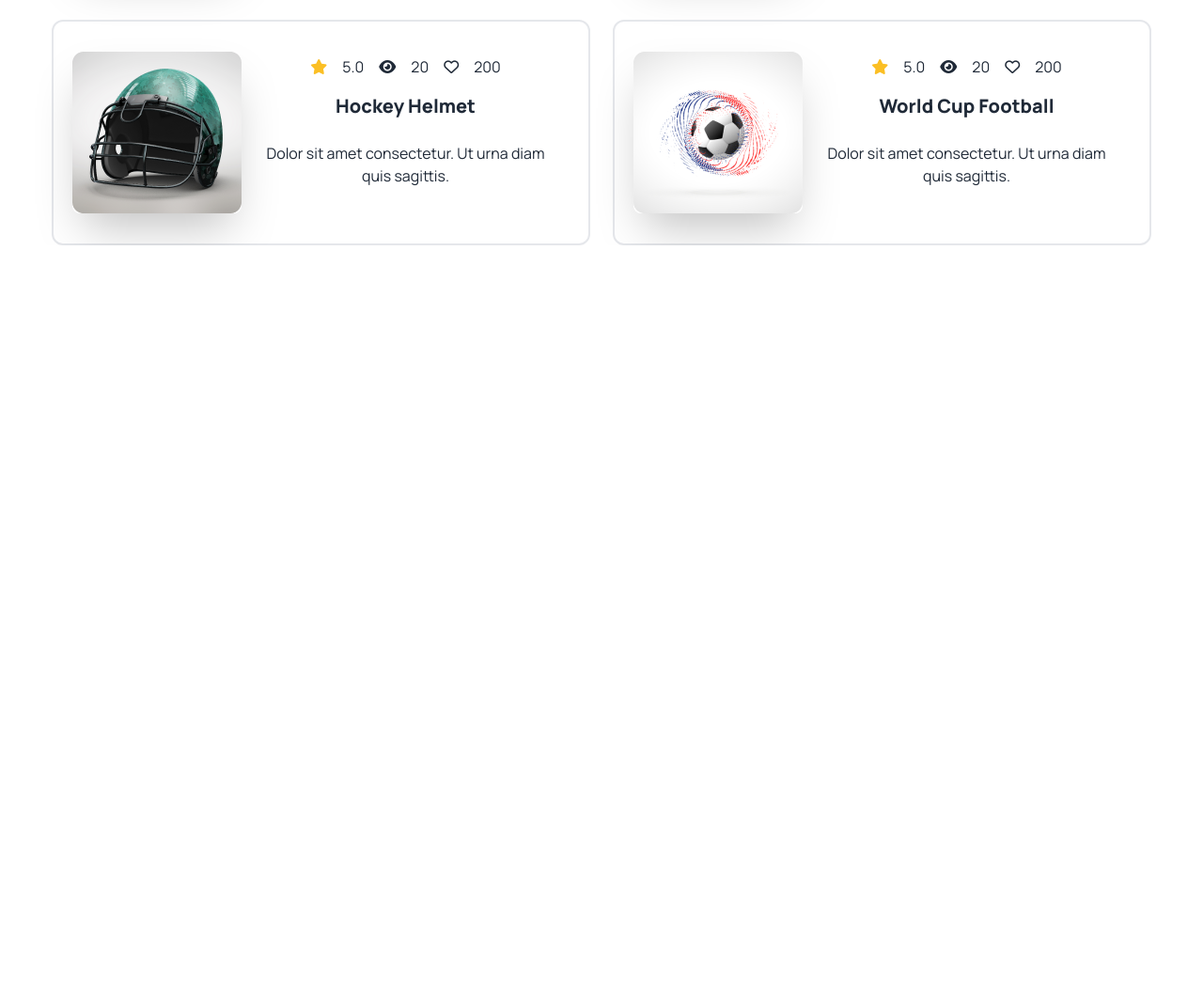
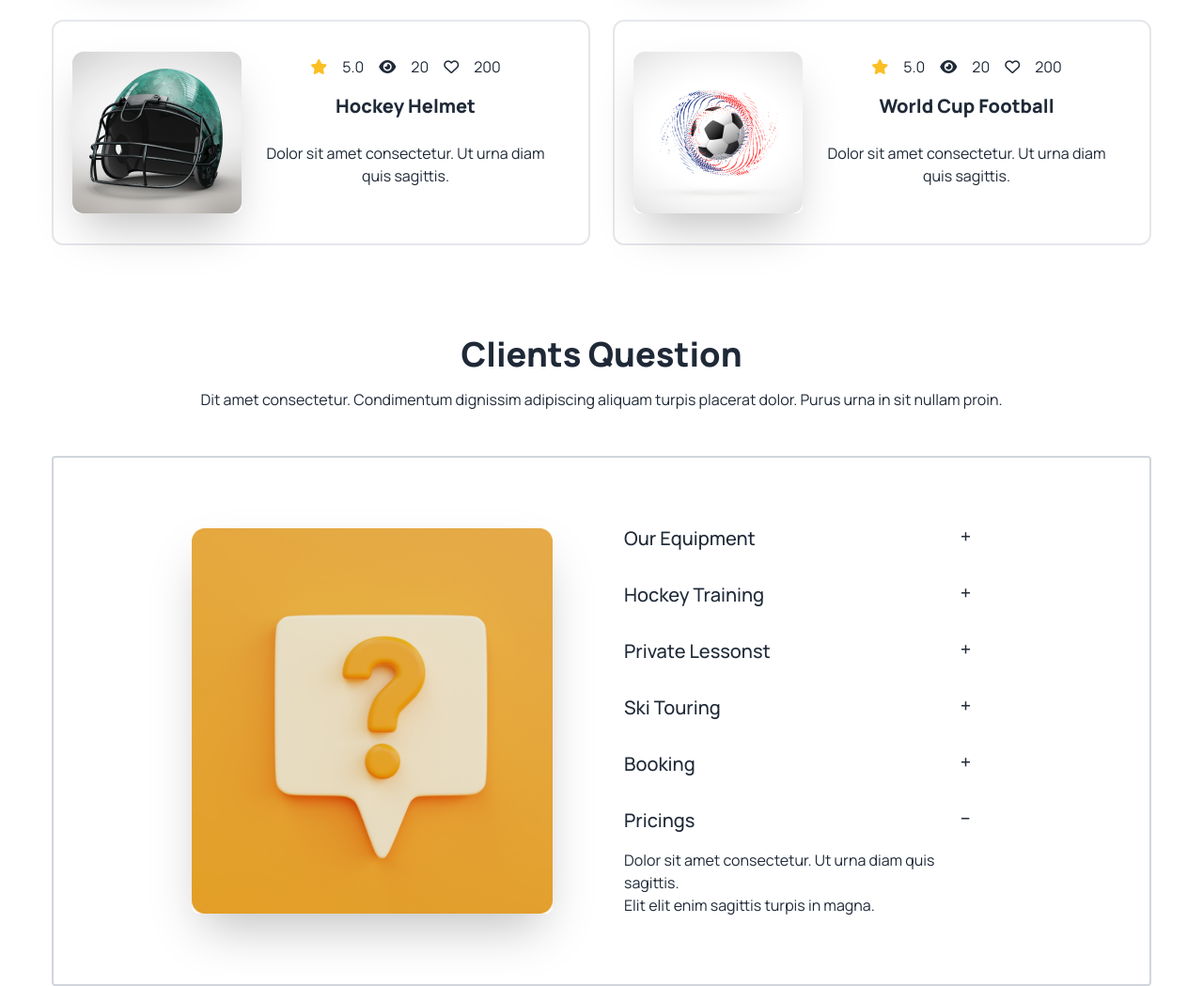
Before and after one commit to nafiulalis/hockeys, a plain HTML site: page index.html in a window 1280 px wide. Shown: the part 2937-3986 px from the top of the page at 94% size. Before the commit the page ends 3198 px from the top, so only its background shows below. Drawn offline with nearby package versions, Linux system fonts and the light colour scheme.

Commit message:
Client Section added

```diff
--- a/index.html
+++ b/index.html
@@ -327,6 +327,86 @@
                 </div>
             </div>
         </section>
+        <!-- Client Section -->
+        <section>
+            <div class="text-center mt-24 space-y-4">
+                <h2 class="text-4xl font-extrabold">Clients Question</h2>
+                <p>Dit amet consectetur. Condimentum dignissim adipiscing aliquam turpis placerat dolor. Purus urna in
+                    sit nullam proin. </p>
+            </div>
+            <div class="flex justify-center items-center w-350px lg:w-[1170px] mx-auto gap-6 mt-12 rounded border-gray-300 border-2">
+                <div class="hero">
+                    <div class="hero-content flex-col lg:flex-row p-8">
+                        <div class="flex-1">
+                            <img src="/Images/FAQ.png" class="max-w-sm rounded-lg shadow-2xl" />
+                        </div>
+                        <div class="flex-1 p-6">
+                            <div class="collapse collapse-plus ">
+                                <input type="radio" name="my-accordion-3" checked="checked" />
+                                <div class="collapse-title text-xl font-medium">
+                                    Our Equipment
+                                </div>
+                                <div class="collapse-content">
+                                    <p>Dolor sit amet consectetur. Ut urna diam quis sagittis. <br> Elit elit enim
+                                        sagittis turpis in magna.</p>
+                                </div>
+                            </div>
+                            <div class="collapse collapse-plus ">
+                                <input type="radio" name="my-accordion-3" checked="checked" />
+                                <div class="collapse-title text-xl font-medium">
+                                    Hockey Training
+                                </div>
+                                <div class="collapse-content">
+                                    <p>Dolor sit amet consectetur. Ut urna diam quis sagittis. <br> Elit elit enim
+                                        sagittis turpis in magna.</p>
+                                </div>
+                            </div>
+                            <div class="collapse collapse-plus ">
+                                <input type="radio" name="my-accordion-3" checked="checked" />
+                                <div class="collapse-title text-xl font-medium">
+                                    Private Lessonst
+                                </div>
+                                <div class="collapse-content">
+                                    <p>Dolor sit amet consectetur. Ut urna diam quis sagittis. <br> Elit elit enim
+                                        sagittis turpis in magna.</p>
+                                </div>
+                            </div>
+                            <div class="collapse collapse-plus ">
+                                <input type="radio" name="my-accordion-3" checked="checked" />
+                                <div class="collapse-title text-xl font-medium">
+                                    Ski Touring
+                                </div>
+                                <div class="collapse-content">
+                                    <p>Dolor sit amet consectetur. Ut urna diam quis sagittis. <br> Elit elit enim
+                                        sagittis turpis in magna.</p>
+                                </div>
+                            </div>
+                            <div class="collapse collapse-plus ">
+                                <input type="radio" name="my-accordion-3" checked="checked" />
+                                <div class="collapse-title text-xl font-medium">
+                                    Booking
+                                </div>
+                                <div class="collapse-content">
+                                    <p>Dolor sit amet consectetur. Ut urna diam quis sagittis. <br> Elit elit enim
+                                        sagittis turpis in magna.</p>
+                                </div>
+                            </div>
+                            <div class="collapse collapse-plus ">
+                                <input type="radio" name="my-accordion-3" checked="checked" />
+                                <div class="collapse-title text-xl font-medium">
+                                    Pricings
+                                </div>
+                                <div class="collapse-content">
+                                    <p>Dolor sit amet consectetur. Ut urna diam quis sagittis. <br> Elit elit enim
+                                        sagittis turpis in magna.</p>
+                                </div>
+                            </div>
+
+                        </div>
+                    </div>
+                </div>
+            </div>
+        </section>
     </main>
     <footer>
 
```
Also changed, not shown: Images/FAQ.png (renamed from Images/11.png).
